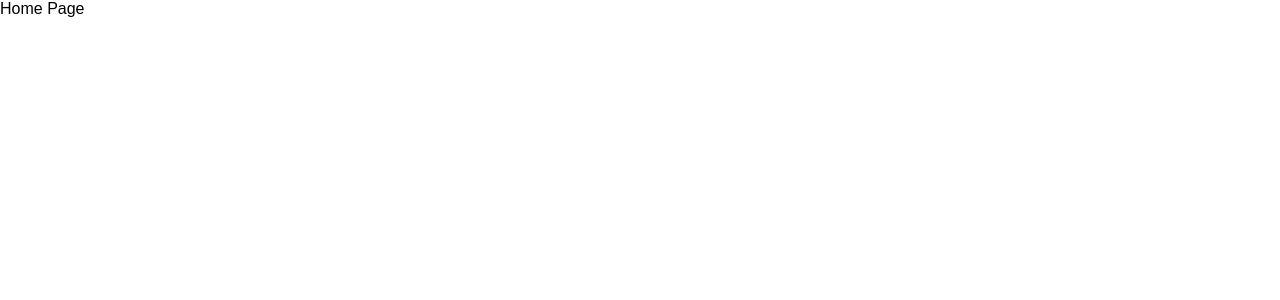
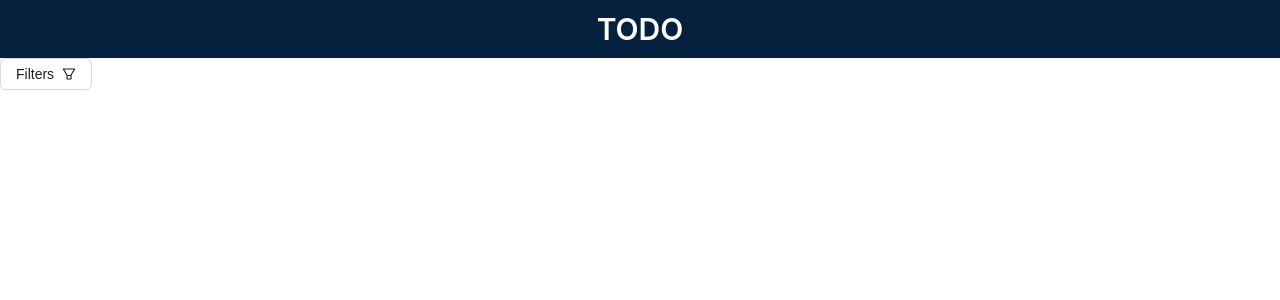
Before and after one commit to khe4oyan/sophisticated_todo_list, a React (Create React App) app: page / in a window 1280 px wide. Shown: the top 300 px of the page. Built offline with nearby package versions, Linux system fonts and the light colour scheme.

Commit message:
add filters button(but not worked)

```diff
--- a/package.json
+++ b/package.json
@@ -3,6 +3,7 @@
   "version": "0.1.0",
   "private": true,
   "dependencies": {
+    "@ant-design/icons": "^5.4.0",
     "@reduxjs/toolkit": "^2.2.6",
     "@testing-library/jest-dom": "^5.17.0",
     "@testing-library/react": "^13.4.0",
--- a/src/App.js
+++ b/src/App.js
@@ -12,7 +12,7 @@ function App() {
   return (
     <div>
       <Routes>
-        <Route path={ROUTES.HOME_PAGE} element={<HomePage />}/>
+        <Route path={ROUTES.HOME_PAGE} element={<HomePage />} />
         <Route path={ROUTES.NOT_FOUND_PAGE} element={<NotFoundPage />}/>
       </Routes>
     </div>
--- a/src/index.js
+++ b/src/index.js
@@ -1,15 +1,15 @@
 // libs
-import React from 'react';
-import ReactDOM from 'react-dom/client';
-import { BrowserRouter } from 'react-router-dom';
-import { Provider } from 'react-redux';
-import { createGlobalStyle } from 'styled-components';
+import React from "react";
+import ReactDOM from "react-dom/client";
+import { BrowserRouter } from "react-router-dom";
+import { Provider } from "react-redux";
+import { createGlobalStyle } from "styled-components";
 
 // main component
-import App from './App';
+import App from "./App";
 
 // store
-import store from './store/store';
+import store from "./store/store";
 
 const GlobalStyles = createGlobalStyle`
   * {
@@ -18,12 +18,26 @@ const GlobalStyles = createGlobalStyle`
     box-sizing: border-box;
     font-family: Arial, Helvetica, sans-serif;
   }
+
   body {
     min-height: 100dvh;
   }
+
+  @media (width > 1080px) {
+    .container {
+      max-width: 1080px;
+      margin: auto;
+    }
+  }
+
+  @media (width < 1080px) {
+    .container {
+      width: 100%;
+    }
+  }
 `;
 
-const root = ReactDOM.createRoot(document.getElementById('root'));
+const root = ReactDOM.createRoot(document.getElementById("root"));
 root.render(
   <>
     <Provider store={store}>
--- a/src/pages/HomePage/HomePage.jsx
+++ b/src/pages/HomePage/HomePage.jsx
@@ -1,7 +1,56 @@
+// libs
+import { useSelector } from "react-redux";
+import { useState } from "react";
+import styled from "styled-components";
+import Title from "antd/es/typography/Title";
+import { Flex } from "antd";
+import { FilterOutlined } from "@ant-design/icons";
+import { Button, Dropdown, message, Space } from "antd";
+
+const Header = styled.div`
+  background-color: #06213d;
+  padding: 10px 0;
+`;
+
 export default function HomePage() {
+  const [filterValue, setFilterValue] = useState(-1);
+
+  const handleMenuClick = (e) => {
+    const key = e.key;
+    if (key == 5) {
+      message.info("Filter reseted");
+      setFilterValue(-1);
+    } else {
+      message.info("Filter changed");
+    }
+  };
+
+  const { filters } = useSelector((s) => s.filterSlice);
+  const dropDownMenuProps = {
+    items: filters,
+    onClick: handleMenuClick,
+  };
+
   return (
-    <div>
-      Home Page
-    </div>
-  )
+    <>
+      <Header>
+        <Flex align="center" justify="center">
+          <Title
+            level={2}
+            style={{ marginBottom: "0", color: "rgb(255, 255, 255)" }}
+          >
+            TODO
+          </Title>
+        </Flex>
+      </Header>
+      <Dropdown menu={dropDownMenuProps}>
+        <Button>
+          <Space>
+            Filters
+            <FilterOutlined />
+          </Space>
+        </Button>
+      </Dropdown>
+    </>
+  );
 }
--- /dev/null
+++ b/src/store/slices/filterSlice.js
@@ -0,0 +1,67 @@
+import { createSlice } from "@reduxjs/toolkit";
+
+const filterSlice = createSlice({
+  name: "filterSlice",
+
+  initialState: {
+    filters: [
+      {
+        label: "Finished",
+        key: "1",
+      },
+      {
+        label: "Unfinished",
+        key: "2",
+      },
+      {
+        label: "Priority",
+        key: "3",
+        children: [
+          {
+            key: "3-1",
+            label: "Low",
+          },
+          {
+            key: "3-2",
+            label: "Medium",
+          },
+          {
+            key: "3-3",
+            label: "Hight",
+          },
+        ],
+      },
+      {
+        label: "Category",
+        key: "4",
+        children: [
+          {
+            key: "4-1",
+            label: "Design",
+          },
+          {
+            key: "4-2",
+            label: "Programming",
+          },
+        ],
+      },
+      {
+        label: "Reset",
+        key: "5",
+        danger: true,
+      },
+    ],
+  },
+
+  reducers: {
+    addNewFilter() {
+      // TODO
+    },
+    delFilter() {
+      // TODO: delete only user's filters
+    },
+  }
+});
+
+export default filterSlice.reducer;
+export const {  } = filterSlice.actions;
--- a/src/store/store.js
+++ b/src/store/store.js
@@ -3,10 +3,12 @@ import { configureStore } from "@reduxjs/toolkit";
 
 // slices
 import todoSlice from './slices/todoSlice';
+import filterSlice from "./slices/filterSlice";
 
 const store = configureStore({
   reducer: {
     todoSlice,
+    filterSlice,
   },
 });
 
```
Also changed, not shown: 1 other file (tests, documents, lock files or other folders).
